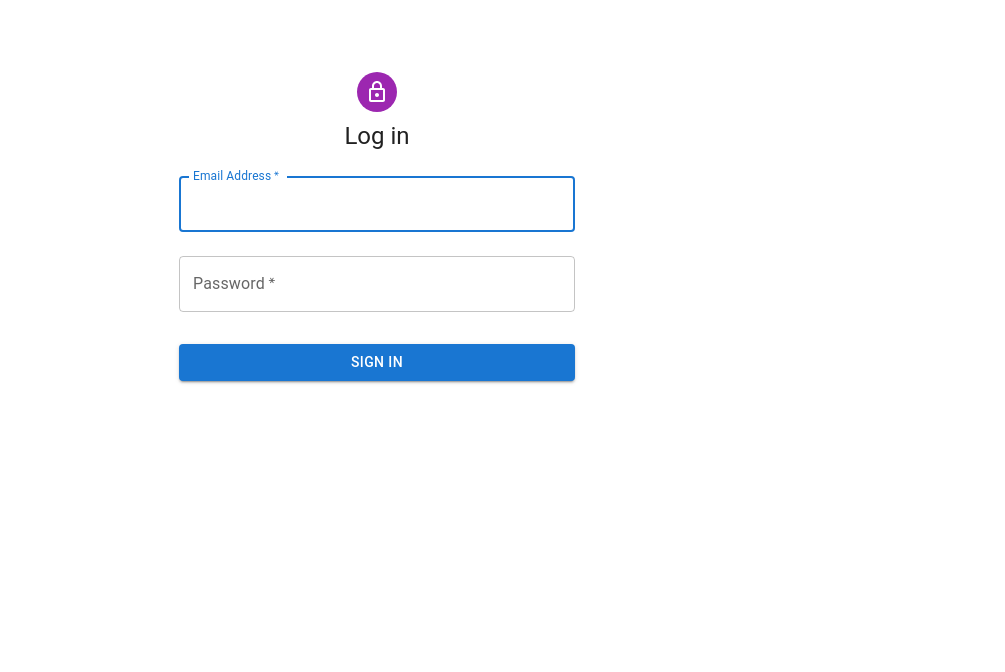
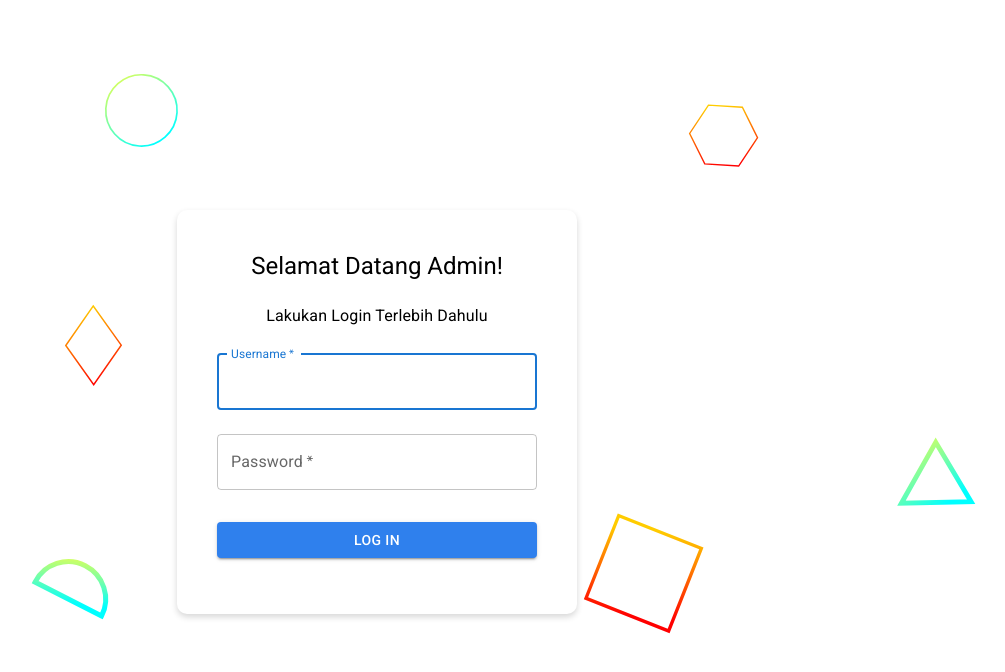
Before and after one commit to Alexaldi/Server-Side-SppNekat, a React (Create React App) app in the folder clients/: page /login in a window 1280 px wide. Shown: the top 672 px of the page, without its empty margins (263-1268 px from the left). Built offline with nearby package versions, Linux system fonts and the light colour scheme; what @react-pdf/renderer would draw is missing.

Commit message:
Mengganti tampilan Login

```diff
--- a/clients/src/pages/login/Login.jsx
+++ b/clients/src/pages/login/Login.jsx
@@ -1,25 +1,17 @@
-import React, { useState, useContext, useEffect } from 'react';
-import Avatar from '@mui/material/Avatar';
-import Button from '@mui/material/Button';
-import CssBaseline from '@mui/material/CssBaseline';
-import TextField from '@mui/material/TextField';
-import Link from '@mui/material/Link';
-import Box from '@mui/material/Box';
-import LockOutlinedIcon from '@mui/icons-material/LockOutlined';
-import Typography from '@mui/material/Typography';
-import Container from '@mui/material/Container';
-import { createTheme, ThemeProvider } from '@mui/material/styles';
+import React, { useContext, useEffect, useState } from 'react';
+import './login.scss';
+import { TextField, Button, Box, Typography } from '@mui/material';
 import { useNavigate } from 'react-router-dom';
+import Swal from 'sweetalert2'
+import Cookies from 'js-cookie';
+import jwtDecode from 'jwt-decode';
 import axios from 'axios';
 import { ToastContainer, toast } from 'react-toastify';
+import { AppContext } from "../../store/index"
+
 import 'react-toastify/dist/ReactToastify.css';
-import Swal from 'sweetalert2'
-import { AppContext } from "../../store/index"
-import Cookies from 'js-cookie';
-import jwtDecode from 'jwt-decode';
-const theme = createTheme();
 
-export const Login = () => {
+const Login = () => {
     const [username, setUsername] = useState('');
     const [password, setPassword] = useState('');
     const navigate = useNavigate()
@@ -56,6 +48,17 @@ export const Login = () => {
 
     const Auth = async (e) => {
         e.preventDefault()
+        if (!username.trim() || !password.trim()) {
+            toast.error(!username.trim() && !password.trim() ? "Lakukan Login Terlebih Dahulu" : !username.trim() ? "Masukan Username" : "Masukan Password", {
+                position: toast.POSITION.TOP_CENTER,
+                autoClose: 3000,
+                hideProgressBar: true,
+                closeOnClick: true,
+                pauseOnHover: true,
+                draggable: true,
+            });
+            return;
+        }
 
         return axios.post('http://localhost:5000/loginAdmin', {
             username,
@@ -79,35 +82,38 @@ export const Login = () => {
     }
 
     return (
-        <div className="modal">
-            <div className="login-form">
-                <ThemeProvider theme={theme}>
+        <div className="login-container">
             <ToastContainer />
-                    <Container component="main" maxWidth="xs">
-                        <CssBaseline />
             <Box
                 sx={{
-                                marginTop: 8,
+                    marginTop: 3,
                     display: 'flex',
                     flexDirection: 'column',
                     alignItems: 'center',
+                    backgroundColor: 'white',
+                    padding: '40px',
+                    borderRadius: '10px',
+                    boxShadow: '0px 3px 6px #00000029',
+                    maxWidth: '400px',
+                    width: '100%',
+                    boxSizing: 'border-box'
                 }}
             >
-                            <Avatar sx={{ m: 1, bgcolor: 'secondary.main' }}>
-                                <LockOutlinedIcon />
-                            </Avatar>
-                            <Typography component="h1" variant="h5" className="MuiTypography-h1">
-                                Log in
+                <Typography component="h1" variant="h5" sx={{ textAlign: 'center', color: 'black' }}>
+                    Selamat Datang Admin!
+                </Typography>
+                <Typography component="p" variant="subtitle1" sx={{ textAlign: 'center', color: 'black', marginTop: '20px' }}>
+                    Lakukan Login Terlebih Dahulu
                 </Typography>
                 <Box component="form" onSubmit={Auth} noValidate sx={{ mt: 1 }}>
                     <TextField
                         margin="normal"
                         required
                         fullWidth
-                                    id="email"
-                                    label="Email Address"
-                                    name="email"
-                                    autoComplete="email"
+                        id="username"
+                        label="Username"
+                        name="username"
+                        autoComplete="username"
                         autoFocus
                         value={username}
                         onChange={(e) => setUsername(e.target.value)}
@@ -118,27 +124,24 @@ export const Login = () => {
                         fullWidth
                         name="password"
                         label="Password"
-                                    type="text"
+                        type="password"
                         id="password"
                         value={password}
                         onChange={(e) => setPassword(e.target.value)}
-                                    autoComplete='off'
+                        autoComplete="current-password"
                     />
                     <Button
                         type="submit"
                         fullWidth
                         variant="contained"
-                                    sx={{ mt: 3, mb: 2 }}
+                        sx={{ mt: 3, mb: 2, backgroundColor: '#2F80ED' }}
                     >
-                                    Sign In
+                        Log In
                     </Button>
                 </Box>
             </Box>
-                    </Container>
-                </ThemeProvider>
-            </div>
         </div>
     );
-}
+};
 
 export default Login
--- a/clients/src/pages/login/login.scss
+++ b/clients/src/pages/login/login.scss
@@ -1,32 +1,44 @@
-.login-form {
-  max-width: 400px;
-  padding: 16px;
-  background-color: #fff;
-  border-radius: 8px;
-  box-shadow: 0 0 20px rgba(0, 0, 0, 0.1);
+@import url('https://fonts.googleapis.com/css?family=Roboto:300,400,500,700&display=swap');
 
-  .login-form h1 {
-    font-size: 28px;
-    margin-bottom: 24px;
+.login-container {
+  display: flex;
+  justify-content: center;
+  align-items: center;
+  min-height: 100vh;
+  background-image: url('../../../public/svg/login.svg');
+  background-size: cover;
 }
 
-  .login-form .MuiTextField-root {
-    margin-bottom: 16px;
+.login-box {
+  background-color: #fff;
+  border-radius: 10px;
+  padding: 2rem;
+  display: flex;
+  flex-direction: column;
+  align-items: center;
+  font-family: 'Roboto', sans-serif;
+  width: 400px;
+  box-shadow: 0 0 10px rgba(0, 0, 0, 0.3);
 }
 
-  .login-form .MuiButton-root {
-    margin-top: 24px;
-    background-color: #ff7171;
-    color: #fff;
-    text-transform: none;
-    .login-form .MuiButton-root:hover {
-      background-color: #ff4f4f;
+.login-header {
+  font-size: 2rem;
+  margin-bottom: 2rem;
+  color: #555;
 }
 
-    .login-form .MuiButton-root:active {
-      background-color: #e63e3e;
-
-    }
+form {
+  display: flex;
+  flex-direction: column;
+  align-items: center;
+  width: 100%;
 }
 
+.text-field {
+  width: 100%;
 }
+
+.button {
+  margin-top: 2rem;
+  width: 100%;
+}
```
Also changed, not shown: clients/public/svg/login.svg (added). Lines whose indentation alone changed are shown as unchanged.
